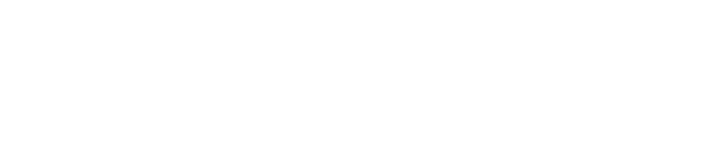
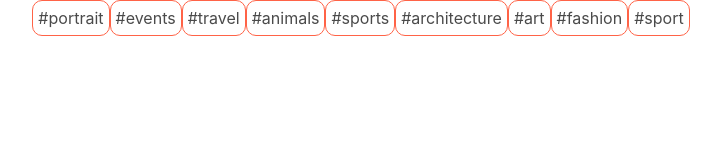
Before and after one commit to ndjerrou/advanced-js, a website with bundled scripts: page index.html in a window 1280 px wide. Shown: the whole page, without its empty margins (279-1000 px from the left). Built offline with nearby package versions, Linux system fonts and the light colour scheme.

Commit message:
Added tags to the homepage - Photographers exo

```diff
--- a/classes/navTags.js
+++ b/classes/navTags.js
@@ -1,9 +1,46 @@
 import data from "../data.json";
 
-console.log(data);
+const tagsPhotographers = [];
 
-const objTags = {};
-const tags = ["sports", "architecture"];
-tags.forEach((tag) => {
-  objTags[tag] = tag;
+// [tags] ==> {tag1: ..., tag2: ..., }
+const createUniqueTags = (tags) => {
+  const uniqueTags = {};
+
+  tags.forEach((tag) => {
+    uniqueTags[tag] = 1;
+  });
+
+  return uniqueTags;
+};
+
+// display into the dom an array of tags into a specific node
+const dispTags = (tags, node) => {
+  node.innerHTML = "";
+  tags.forEach((tag) => {
+    node.innerHTML += `<li>#${tag}</li>`;
+  });
+};
+
+// alternative to dispTags
+const dispTags1 = (tag, node) => {
+  node.innerHTML += `<li>#${tag}</li>`;
+};
+
+// fulfill our tagsPhotographers array with tags
+data.photographers.forEach((photographer) => {
+  photographer.tags.forEach((tag) => {
+    tagsPhotographers.push(tag);
+  });
 });
+
+// Creating an array with the DISCTING tags
+const uniqueTagsObj = createUniqueTags(tagsPhotographers);
+const uniqueTagsArray = Object.keys(uniqueTagsObj);
+
+dispTags(uniqueTagsArray, document.querySelector("ul"));
+
+// or ...
+
+// for (let tag in uniqueTagsObj) {
+//   dispTags1(tag, document.querySelector("ul"));
+// }
--- a/index.css
+++ b/index.css
@@ -1,3 +1,12 @@
-form {
-  padding: 20px;
+ul {
+  display: flex;
+  justify-content: center;
 }
+
+li {
+  padding: 5px;
+  border-color: tomato;
+  border-width: 1px;
+  border-style: solid;
+  border-radius: 10px;
+}
--- a/index.html
+++ b/index.html
@@ -18,6 +18,6 @@
       </nav>
     </header>
     <!-- <script type="module" src="./classes/navTags.js"></script> -->
-    <script src="classes/objects.js"></script>
+    <script type="module" src="classes/navTags.js"></script>
   </body>
 </html>
```
Also changed, not shown: dist/index.html, 5 other files.
